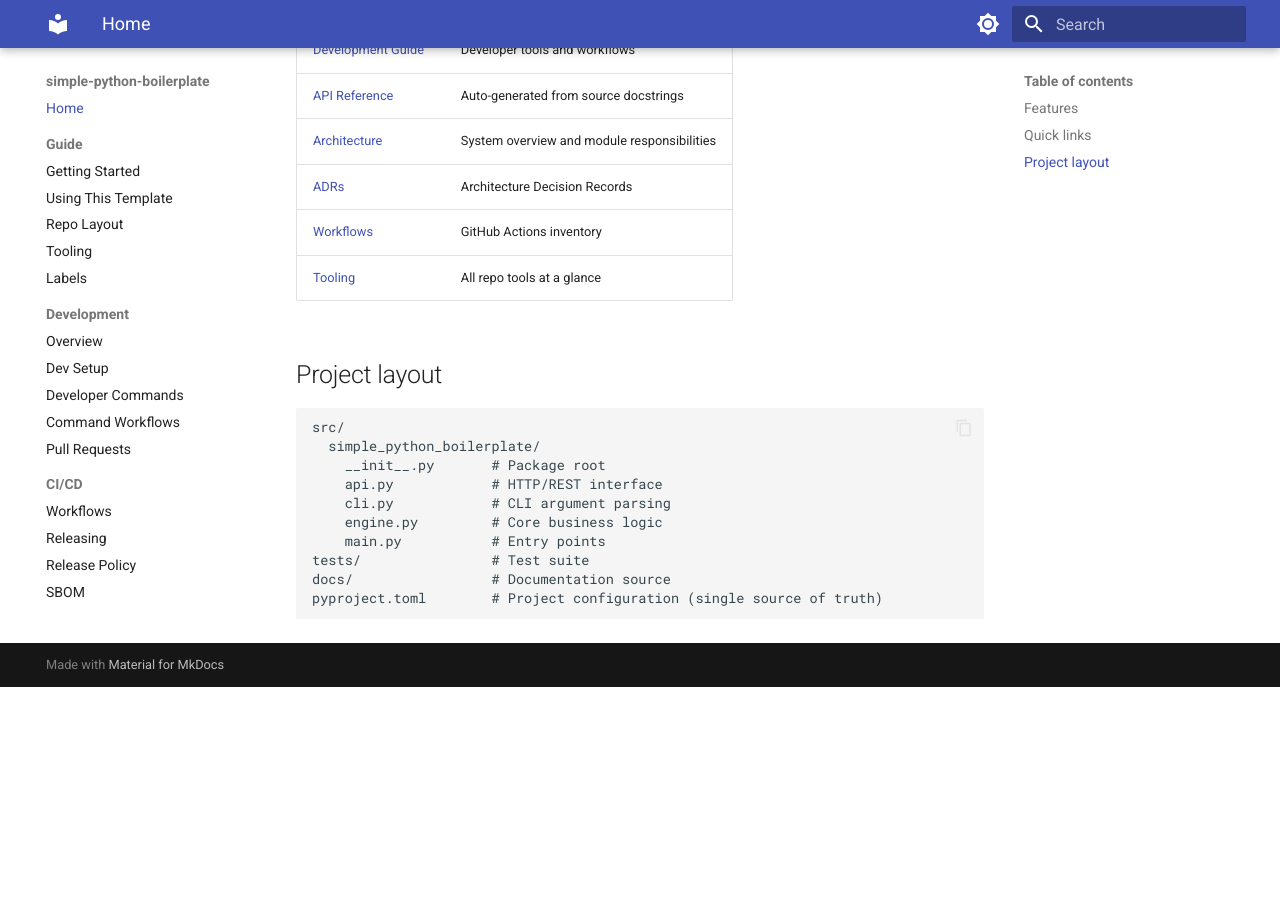
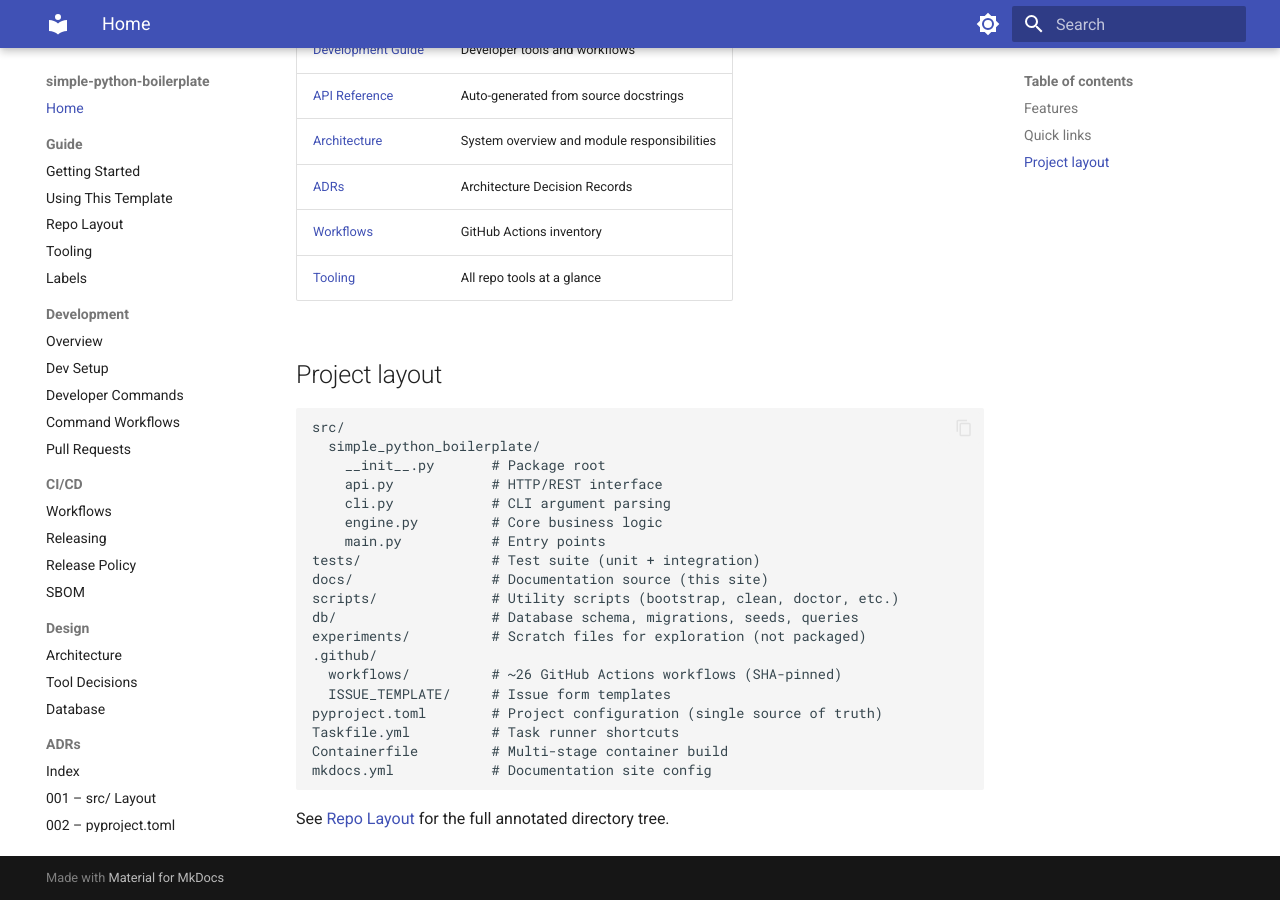
Before and after one commit to JoJo275/simple-python-boilerplate, an MkDocs documentation site: the page built from docs/index.md, in a window 1280 px wide and 900 px high, scrolled down 690 px. Built offline with MkDocs 1.6.1 and Material for MkDocs 9.7.7, drawn with Linux system fonts in a browser that asks for light colours; before the commit the page ends 1377 px from its top, so only the background shows below that.

Commit message:
docs: enhance project layout section with detailed directory descriptions

````diff
--- a/docs/index.md
+++ b/docs/index.md
@@ -35,7 +35,18 @@
     cli.py            # CLI argument parsing
     engine.py         # Core business logic
     main.py           # Entry points
-tests/                # Test suite
-docs/                 # Documentation source
+tests/                # Test suite (unit + integration)
+docs/                 # Documentation source (this site)
+scripts/              # Utility scripts (bootstrap, clean, doctor, etc.)
+db/                   # Database schema, migrations, seeds, queries
+experiments/          # Scratch files for exploration (not packaged)
+.github/
+  workflows/          # ~26 GitHub Actions workflows (SHA-pinned)
+  ISSUE_TEMPLATE/     # Issue form templates
 pyproject.toml        # Project configuration (single source of truth)
+Taskfile.yml          # Task runner shortcuts
+Containerfile         # Multi-stage container build
+mkdocs.yml            # Documentation site config
 ```
+
+See [Repo Layout](repo-layout.md) for the full annotated directory tree.
````
